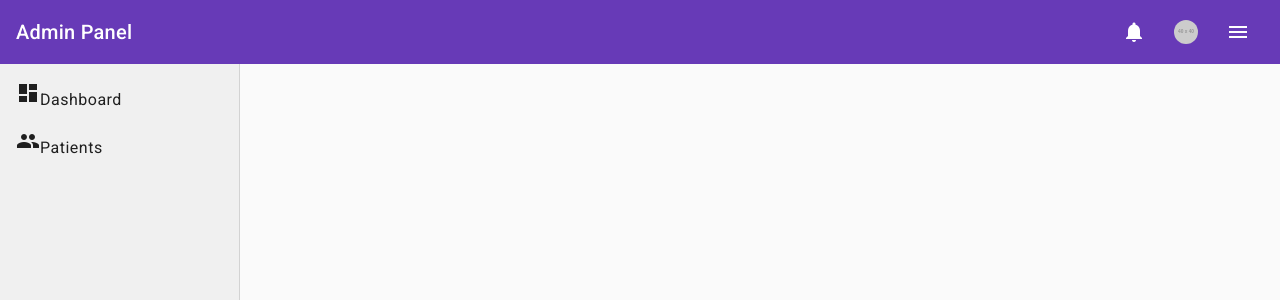
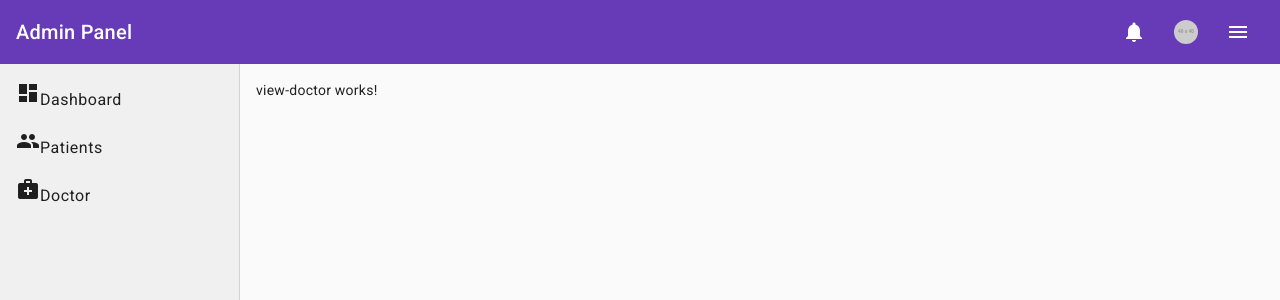
Before and after one commit to KamleshNaidu07/aarogya, an Angular app: page /doctor in a window 1280 px wide. Before the commit this address led to /. Shown: the top 300 px of the page. Built offline with nearby package versions, Linux system fonts and the light colour scheme; sample sign-in values are in the browser's storage.

Commit message:
Added doctor view and route

```diff
--- a/src/app/app-routing.module.ts
+++ b/src/app/app-routing.module.ts
@@ -2,6 +2,7 @@ import { NgModule } from '@angular/core';
 import { RouterModule, Routes } from '@angular/router';
 
 import { ViewPatientComponent } from './patient/view-patient/view-patient.component';
+import { ViewDoctorComponent } from './doctor/view-doctor/view-doctor.component';
 import { SummaryComponent } from './dashboard/summary/summary.component';
 import { LoginComponent } from './authenticate/login/login.component';
 
@@ -12,6 +13,7 @@ const routes: Routes = [
   { path: '', redirectTo: '/login', pathMatch: 'full' },
   { path: 'dashboard', component: SummaryComponent, canActivate: [AuthGuard] },
   { path: 'patient', component: ViewPatientComponent, canActivate: [AuthGuard] },
+  { path: 'doctor', component: ViewDoctorComponent, canActivate: [AuthGuard] },
   { path: 'login', component: LoginComponent },
 ];
 
--- a/src/app/app.component.html
+++ b/src/app/app.component.html
@@ -44,6 +44,10 @@
           <mat-icon>people</mat-icon>
           <span>Patients</span>
         </a>
+        <a mat-list-item routerLink="/doctor" routerLinkActive="active-link">
+          <mat-icon>medical_services</mat-icon>
+          <span>Doctor</span>
+        </a>
         <!-- Add more navigation links as needed -->
       </mat-nav-list>
     </mat-sidenav>
--- /dev/null
+++ b/src/app/doctor/view-doctor/view-doctor.component.html
@@ -0,0 +1 @@
+<p>view-doctor works!</p>
```
Also changed, not shown: src/app/doctor/doctor.module.ts (added, +15 -0 lines), src/app/doctor/view-doctor/view-doctor.component.ts (added, +10 -0 lines), src/app/doctor/view-doctor/view-doctor.component.css (added), 1 other file (tests, documents, lock files or other folders).
